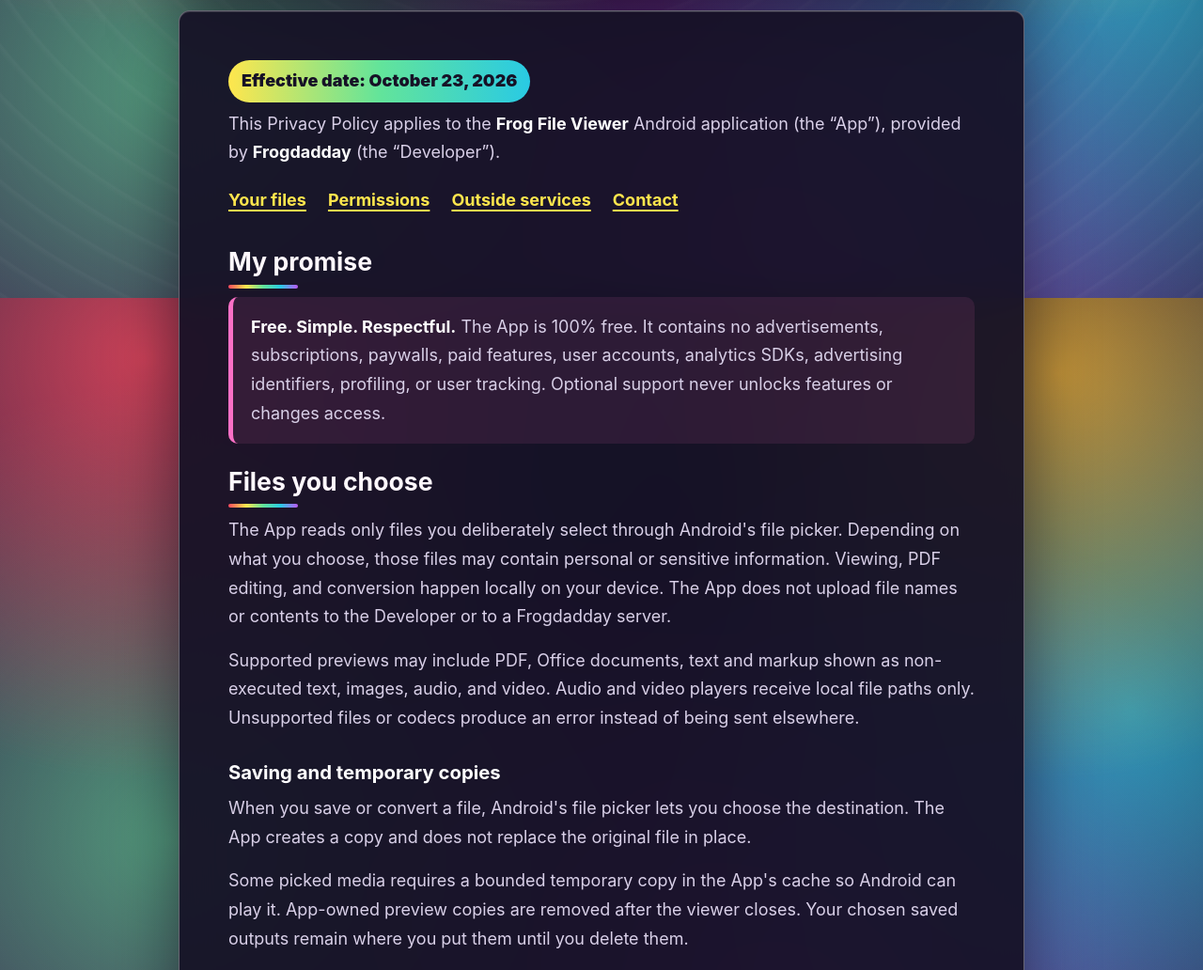
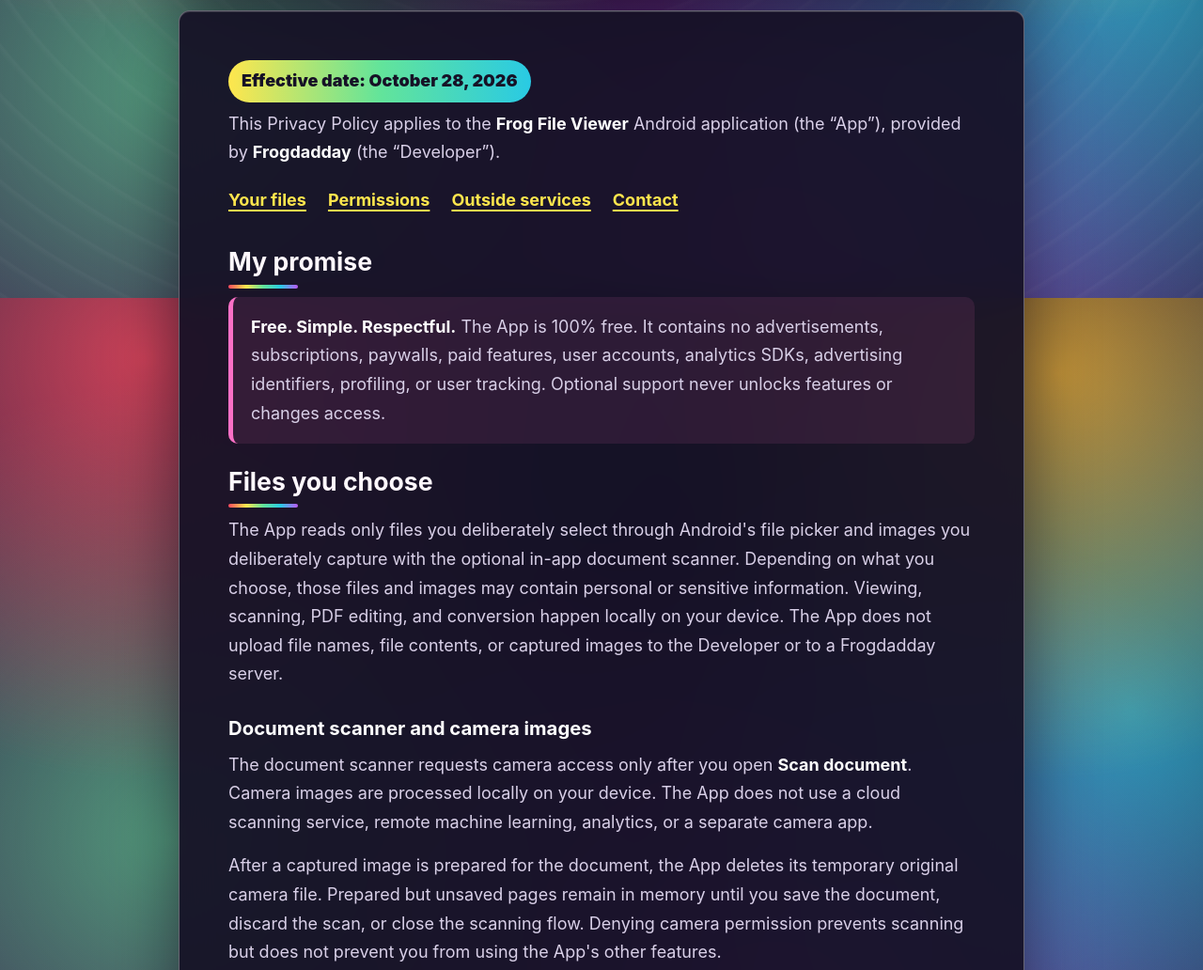
Before and after one commit to frogdadday/Frog-File-Viewer-Privacy-Policy, a plain HTML site: page index.html in a window 1280 px wide. Shown: the part 483-1515 px from the top of the page at 94% size. Drawn offline with Linux system fonts and the light colour scheme.

Commit message:
Update privacy policy for document scanner

```diff
--- a/index.html
+++ b/index.html
@@ -119,7 +119,7 @@
     </section>
 
     <article class="policy">
-      <p class="effective">Effective date: October 23, 2026</p>
+      <p class="effective">Effective date: October 28, 2026</p>
       <p>This Privacy Policy applies to the <strong>Frog File Viewer</strong> Android application (the “App”), provided by <strong>Frogdadday</strong> (the “Developer”).</p>
       <nav aria-label="Policy sections">
         <a href="#files">Your files</a>
@@ -133,7 +133,11 @@
 
       <section id="files">
         <h2>Files you choose</h2>
-        <p>The App reads only files you deliberately select through Android's file picker. Depending on what you choose, those files may contain personal or sensitive information. Viewing, PDF editing, and conversion happen locally on your device. The App does not upload file names or contents to the Developer or to a Frogdadday server.</p>
+        <p>The App reads only files you deliberately select through Android's file picker and images you deliberately capture with the optional in-app document scanner. Depending on what you choose, those files and images may contain personal or sensitive information. Viewing, scanning, PDF editing, and conversion happen locally on your device. The App does not upload file names, file contents, or captured images to the Developer or to a Frogdadday server.</p>
+
+        <h3>Document scanner and camera images</h3>
+        <p>The document scanner requests camera access only after you open <strong>Scan document</strong>. Camera images are processed locally on your device. The App does not use a cloud scanning service, remote machine learning, analytics, or a separate camera app.</p>
+        <p>After a captured image is prepared for the document, the App deletes its temporary original camera file. Prepared but unsaved pages remain in memory until you save the document, discard the scan, or close the scanning flow. Denying camera permission prevents scanning but does not prevent you from using the App's other features.</p>
         <p>Supported previews may include PDF, Office documents, text and markup shown as non-executed text, images, audio, and video. Audio and video players receive local file paths only. Unsupported files or codecs produce an error instead of being sent elsewhere.</p>
 
         <h3>Saving and temporary copies</h3>
@@ -147,6 +151,7 @@
       <section id="permissions">
         <h2>Internet and Android permissions</h2>
         <p>The distributed release App does not have Android's Internet permission or network-state permission and cannot make in-app internet requests. It does not request broad access to your storage. Android's system file picker grants access only to files you choose.</p>
+        <p>The App requests Android's camera permission only for the optional in-app document scanner and only when you open that feature. Camera access is used to photograph document pages for local processing. If you deny the permission, the scanner remains unavailable while the rest of the App continues to work.</p>
         <p>The bundled local media player may keep the processor awake during playback so audio or video is not interrupted when the screen changes state. This does not provide access to personal information or a network.</p>
         <p>Development-only debug builds may include Flutter's Internet permission for hot reload and debugging. Those developer builds are not the Google Play release described by this policy.</p>
       </section>
@@ -156,7 +161,7 @@
 
       <h2>Retention, deletion, and device backups</h2>
       <p>The Developer has no remote copy of your files or activity and cannot view, recover, or remotely delete information on your phone. You can delete exported files using your chosen file app. Clearing the App's storage or uninstalling removes App-private data under Android's normal behavior.</p>
-      <p>Android, your device manufacturer, or a storage provider you select may include files or App data in backups or device transfers according to your settings and that provider's privacy terms. Frogdadday does not control those services.</p>
+      <p>The App disables Android backup for its private App data and supplies device-transfer rules that exclude that private data. Files you export to a location you choose are outside the App's private storage; Android, your device manufacturer, or the storage provider you select may back up or transfer those exported files according to your settings and that provider's privacy terms. Frogdadday does not control those services.</p>
 
       <section id="outside-services">
         <h2>Privacy page, support, and outside services</h2>
```
